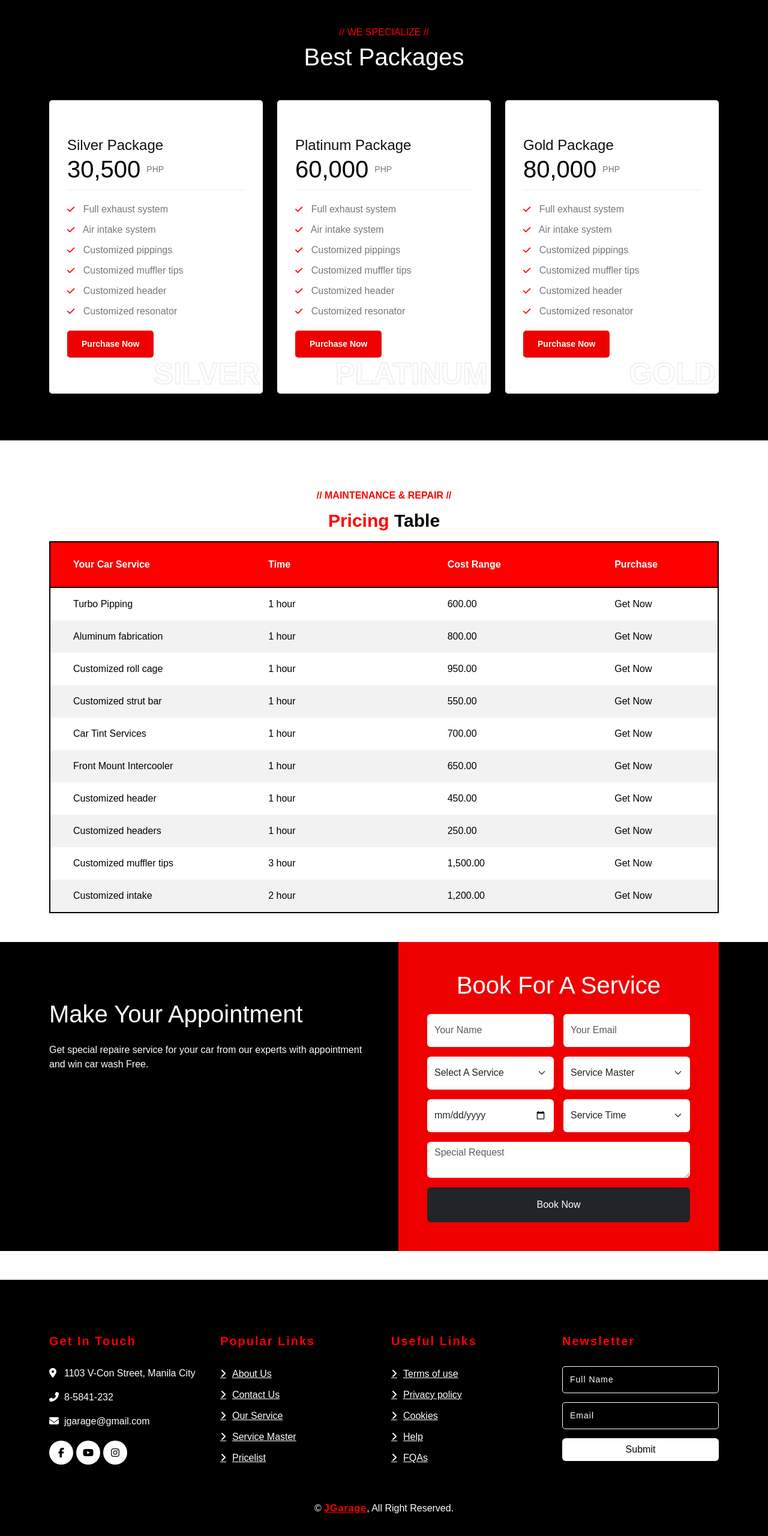
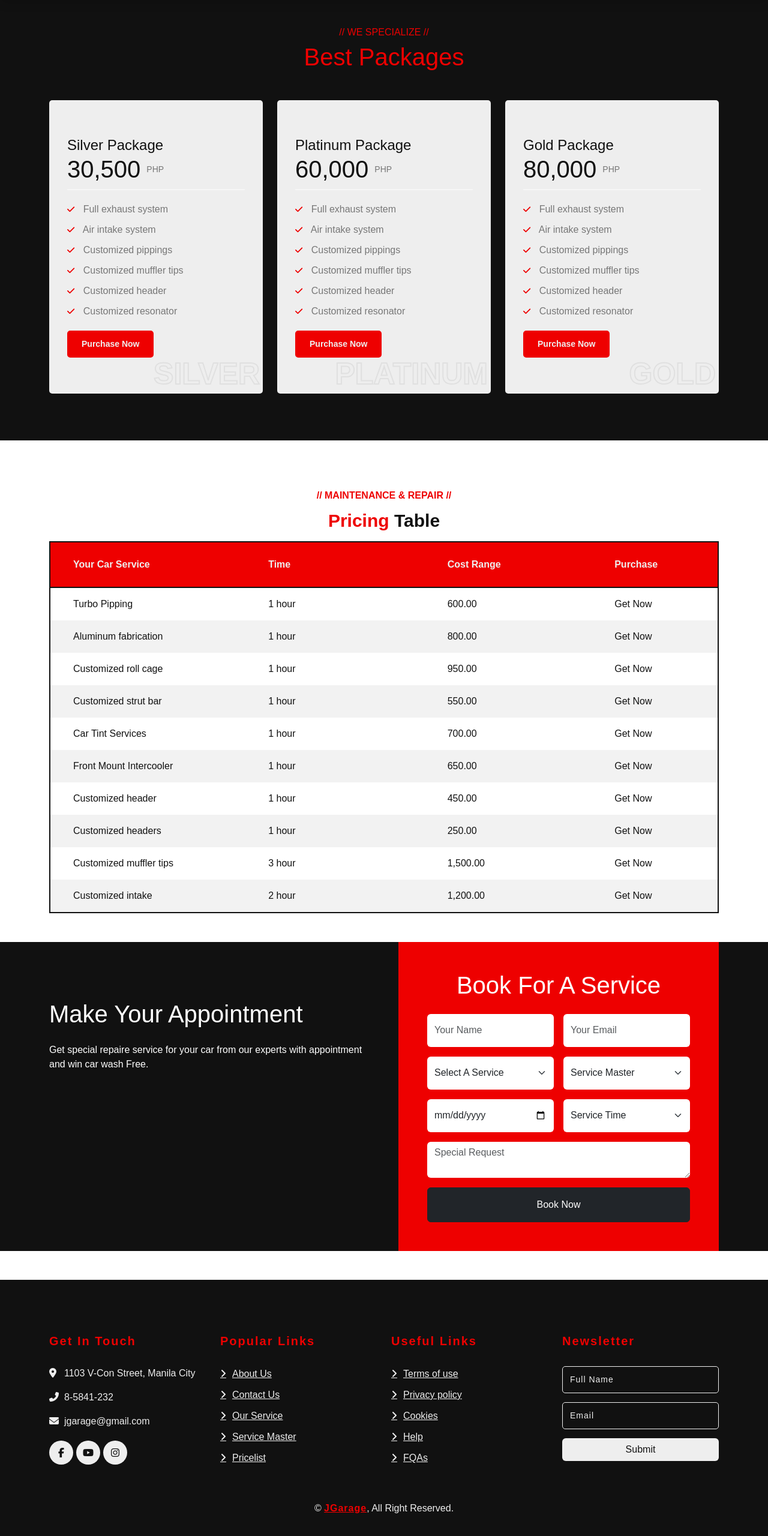
Before and after one commit to asta1103/jgarage, a plain HTML site: page price.html in a window 1280 px wide. Shown: the part 138-2698 px from the top of the page at 60% size. Drawn offline with nearby package versions, Linux system fonts and the light colour scheme.

Commit message:
color changes

```diff
--- a/style.css
+++ b/style.css
@@ -41,7 +41,7 @@
     }
 
     .navbar-light .navbar-nav {
-        border-top: 1px solid #EEEEEE;
+        border-top: 1px solid 	#eeeeee;
     }
 }
 .navbar-light .navbar-brand,
@@ -97,7 +97,7 @@
 }
 #service .nav-link{
     background-color:#ee0000;
-    color: black;
+    color: 	#111111;
 }
 #service .nav-link:hover{
     color: 	#eeeeee;
@@ -140,7 +140,7 @@
     box-shadow: 0 10px 50px 1px rgba(0, 0, 0, 0.05);
 }
 .process .item {
-    background: white;
+    background: #eeeeee;
     padding: 45px 20px 60px 20px;
     -webkit-transition: .5s;
     transition: .5s;
@@ -158,7 +158,7 @@
     border-radius: 15px;
 }
 .process .item:hover {
-    color: white;
+    color: #eeeeee;
     background: #ee0000;
     -webkit-box-shadow: 0 10px 50px 1px rgba(0, 0, 0, 0.3);
     box-shadow: 0 10px 50px 1px rgba(0, 0, 0, 0.3);
@@ -173,7 +173,7 @@
     border: 2px solid #ee0000;
     border-radius: 0px;
     background-color:#ee0000;
-    color: white;
+    color: #eeeeee;
     font-weight: 700;
     text-align: center;
     font-family: 'Syne', sans-serif;
@@ -183,9 +183,9 @@
     border-radius: 5px;
 }
 .button-2:hover {
-    border: 2px solid black;
-    background-color: black;
-    color: white;
+    border: 2px solid #111111;
+    background-color: #111111;
+    color: #eeeeee;
     transform: translate3d(0px, -6px, 0.01px);
     text-decoration: none;
 }
@@ -217,7 +217,7 @@
 }
 
 .team-item .team-overlay .btn {
-    background: white;
+    background: #eeeeee;
 }
 
 .team-item .team-overlay .btn:hover {
@@ -227,7 +227,7 @@
 
 /*booking*/
 .booking-bg{
-    background-color: black;
+    background-color: #111111;
 }
 .form-bg{
     background-color: #ee0000;
@@ -237,7 +237,7 @@
     position: relative;
     margin-top: 45px;
     padding-top: 90px;
-    background: black;
+    background: #111111;
 }
 
 .footer .footer-contact,
@@ -245,7 +245,7 @@
 .footer .footer-newsletter {
     position: relative;
     margin-bottom: 45px;
-    color: white;
+    color: #eeeeee;
 }
 
 .footer .footer-contact h2,
@@ -255,13 +255,13 @@
     font-size: 20px;
     font-weight: 700;
     letter-spacing: 2px;
-    color: red;
+    color: #ee0000;
 }
 
 .footer .footer-link a {
     display: block;
     margin-bottom: 10px;
-    color: white;
+    color: #eeeeee;
     transition: .3s;
 }
 
@@ -274,7 +274,7 @@
 }
 
 .footer .footer-link a:hover {
-    color: red;
+    color: #ee0000;
     letter-spacing: 1px;
 }
 
@@ -294,8 +294,8 @@
     display: flex;
     align-items: center;
     justify-content: center;
-    color: black;
-    background: white;
+    color: #111111;
+    background: #eeeeee;
     border-radius: 40px;
     margin-right: 5px;
     transition: .5s;
@@ -306,8 +306,8 @@
 }
 
 .footer .footer-social a:hover {
-    color: white;
-    background: red;
+    color: #eeeeee;
+    background: #ee0000;
 }
 
 .footer .footer-newsletter form {
@@ -319,29 +319,29 @@
     margin-bottom: 15px;
     height: 45px;
     background: transparent;
-    border: 1px solid white;
+    border: 1px solid #eeeeee;
     border-radius: 5px;
-    color: white;
+    color: #eeeeee;
 }
 
 .footer .footer-newsletter ::placeholder {
     margin-top: 5px;
-    color: white;
+    color: #eeeeee;
     font-size: 14px;
     letter-spacing: 1px;
 }
 
 .footer .footer-newsletter .btn.btn-custom {
     width: 100%;
-    color: black;
-    background: white;
-    box-shadow: inset 0 0 0 0 red;
+    color: #111111;
+    background: #eeeeee;
+    box-shadow: inset 0 0 0 0 #ee0000;
 }
 
 .footer .footer-newsletter .btn:hover {
-    color: white;
-    background: red;
-    box-shadow: inset 200px 0 0 0 red;
+    color: #eeeeee;
+    background: #ee0000;
+    box-shadow: inset 200px 0 0 0 #ee0000;
 }
 
 .footer .copyright {
@@ -352,29 +352,29 @@
 
 .footer .copyright p {
     margin: 0;
-    color: white;
+    color: #eeeeee;
 }
 
 .footer .copyright p a {
-    color: red;
+    color: #ee0000;
     font-weight: 700;
     letter-spacing: 1px;
 }
 
 .footer .copyright p a:hover {
-    color: white;
+    color: #eeeeee;
 }
 
 /*pricing plan*/
 .pricing {
     position: relative;
-    background-color: black;
+    background-color: #111111;
 }
 .pricing h6{
-    color: red;
+    color: #ee0000;
 }
 .pricing h1{
-    color: white;
+    color: #ee0000;
 }
 .pricing .item {
     position: relative;
@@ -388,14 +388,14 @@
     position: relative;
     margin: 0;
     padding: 60px 30px;
-    background: white;
+    background: #eeeeee;
     border-radius: 5px;
 
 }
 .pricing .item .cont h5 {
     font-size: 24px;
     margin-bottom: 0;
-    color: #101010;
+    color: #111111;
     line-height: 1.25em;
 }
 .pricing .item .cont .price-price {
@@ -406,7 +406,7 @@
     font-size: 40px;
     line-height: 1.25em;
     transition: 700ms cubic-bezier(0.17, 0.67, 0, 1.01);
-    color:black;
+    color:#111111;
     display: inline-flex;
 }
 .pricing .item .cont h1 span {
@@ -422,7 +422,7 @@
 }
 .pricing .item .price-features p .icon {
     margin-right: 10px;
-    color: red;
+    color: #ee0000;
     font-size: 14px;
 }
 .pricing .item .price-features p {
@@ -455,7 +455,7 @@
     line-height: 16px;
     font-family: 'Syne', sans-serif;
     font-weight: 700;
-    color: red;
+    color: #ee0000;
     margin-bottom: 15px;
     position: relative;
     display: inline-block;
@@ -470,14 +470,14 @@
 .section-title {
     font-size: 30px;
     font-family: 'Syne', sans-serif;
-    color: black;
+    color: #111111;
     position: relative;
     margin-bottom: 15px;
     line-height: 1.25em;
     font-weight: 700;
 }
 .section-title span {
-    color: red;
+    color: #ee0000;
 }
 
 .pricing-table-wrapper {
@@ -488,24 +488,24 @@
     border-collapse: collapse;
     min-width: 320px;
     width: 100%;
-    border: 2px solid black;
+    border: 2px solid #111111;
 }
 .pricing-table thead tr {
-    background-color: red;
-    border: 2px solid black;
+    background-color: #ee0000;
+    border: 2px solid #111111;
 }
 .pricing-table tbody tr td {
     text-align: left;
     padding-top: 15px;
     padding-bottom: 15px;
-    color: black;
+    color: #111111;
 }
 .pricing-table thead tr th:last-child {
-    background-color: red;
+    background-color: #ee0000;
 }
 
 .pricing-table tbody tr td:last-child {
-    color: black;
+    color: #111111;
 }
 
 th, tr, td {
@@ -544,7 +544,7 @@ tr:nth-child(even) {
     padding-top: 25px;
     padding-bottom: 25px;
     font-family: 'Syne', sans-serif;
-    color: white;
+    color: #eeeeee;
     font-size: 18px;
 }
 .pricing-table thead tr td, .pricing-table tbody tr td, .pricing-table thead tr th, .pricing-table tbody tr th {
@@ -556,13 +556,13 @@ tr:nth-child(even) {
 
 /*contact us css*/
 .contact{
-    background-color: black;
+    background-color: #111111;
 }
 .contact h6{
-    color: red;
+    color: #ee0000;
 }
 .contact h1{
-    color: white;
+    color: #eeeeee;
 }
 .contact .container {
     position: relative;
@@ -570,7 +570,7 @@ tr:nth-child(even) {
 }
 .contact .item.active i{
     font-size: 50px;
-    color: white;
+    color: #eeeeee;
 }
 
 .contact .item i {
@@ -592,12 +592,12 @@ tr:nth-child(even) {
     opacity: .2;
 }
 .contact .item.active {
-    background: red;
+    background: #ee0000;
     -webkit-box-shadow: 0 10px 50px 1px rgba(0, 0, 0, 0.05);
     box-shadow: 0 10px 50px 1px rgba(0, 0, 0, 0.05);
 }
 .contact .item {
-    background: white;
+    background: #eeeeee;
     padding: 45px 20px 60px 20px;
     -webkit-transition: .5s;
     transition: .5s;
@@ -615,8 +615,8 @@ tr:nth-child(even) {
     border-radius: 15px;
 }
 .contact .item:hover {
-    color: white;
-    background: red;
+    color: #eeeeee;
+    background: #ee0000;
     -webkit-box-shadow: 0 10px 50px 1px rgba(0, 0, 0, 0.3);
     box-shadow: 0 10px 50px 1px rgba(0, 0, 0, 0.3);
     transform: translate3d(0px, -15px, 0.01px) scale3d(1, 1, 1) rotateX(0deg) rotateY(0deg) rotateZ(0deg) skew(0deg, 0deg);
```
